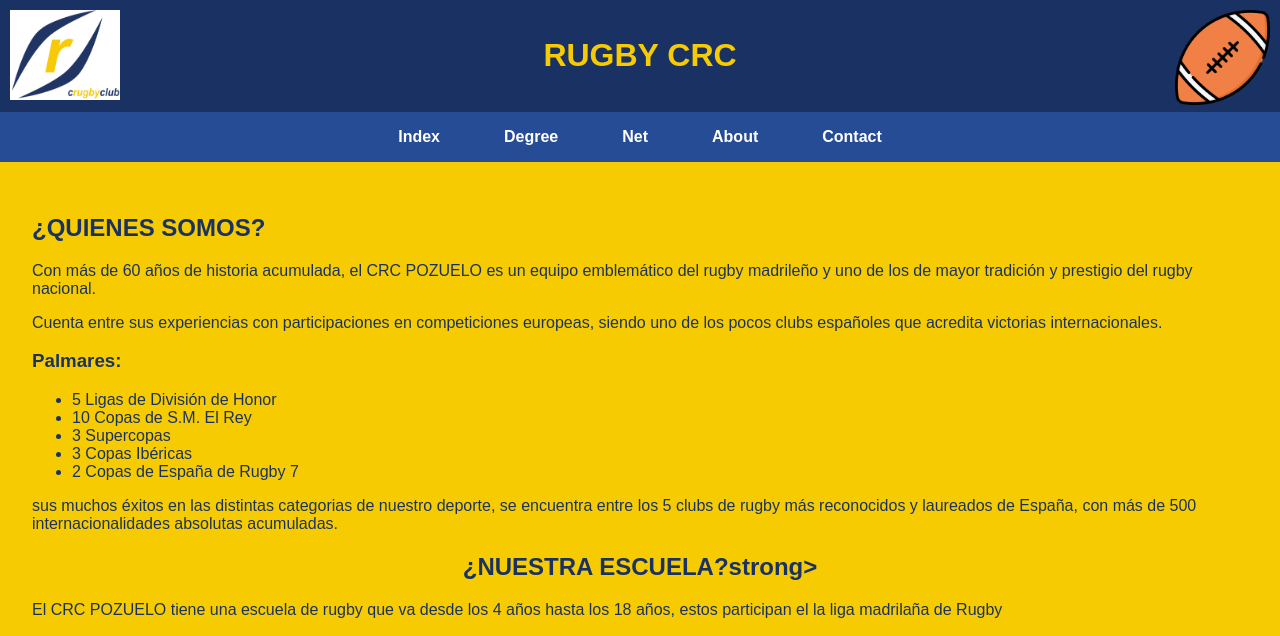
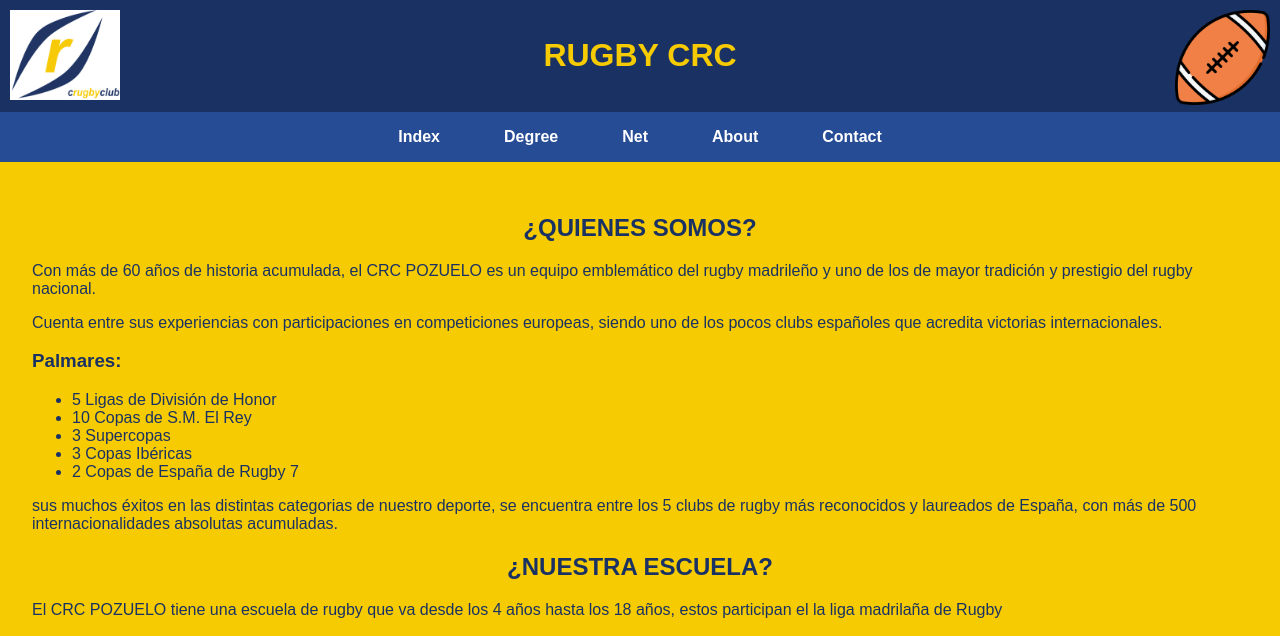
Before and after one commit to Ptamola/PTC_FII, a plain HTML site: page public/rugby.html in a window 1280 px wide. Shown: the top 636 px of the page. Drawn offline with Linux system fonts and the light colour scheme.

Commit message:
Update rugby.html

```diff
--- a/public/rugby.html
+++ b/public/rugby.html
@@ -20,7 +20,7 @@
         <b><a href="../public/contact.html">Contact</a></b>
     </nav>
     <main id="head2">
-        <h2>¿QUIENES SOMOS?</h2>
+        <h2 style="text-align: center;">¿QUIENES SOMOS?</h2>
         <p>Con más de 60 años de historia acumulada, el CRC POZUELO es un equipo emblemático del rugby madrileño y uno de los de mayor tradición y prestigio del rugby nacional.</p>
         <p>Cuenta entre sus experiencias con participaciones en competiciones europeas, siendo uno de los pocos clubs españoles que acredita victorias internacionales.</p>
         <h3>Palmares:</h3>
@@ -32,7 +32,7 @@
             <li> 2 Copas de España de Rugby 7</li>
         </ul>
         <p>sus muchos éxitos en las distintas categorias de nuestro deporte, se encuentra entre los 5 clubs de rugby más reconocidos y laureados de España, con más de 500 internacionalidades absolutas acumuladas.</p>
-    <h2 style="text-align: center;"><strong>¿NUESTRA ESCUELA?</strong>strong></h2>
+    <h2 style="text-align: center;">¿NUESTRA ESCUELA?</h2>
     <p>El CRC POZUELO tiene una escuela de rugby que va desde los 4 años hasta los 18 años, estos participan el la liga madrilaña de Rugby</p>
     <h2 style="text-align: center;">¿DONDE ENCONTRARNOS?</h2>
         <iframe src="https://www.google.com/maps/embed?pb=!1m18!1m12!1m3!1d6074.6865710759!2d-3.8228338007057583!3d40.423396905480175!2m3!1f0!2f0!3f0!3m2!1i1024!2i768!4f13.1!3m3!1m2!1s0xd41866d90d1cc8d%3A0xeb6813ae3d8e663c!2sValle%20de%20las%20Ca%C3%B1as%20Ciudad%20Deportiva!5e0!3m2!1ses!2sar!4v1735412116492!5m2!1ses!2sar" width="600" height="450" style="border:0;" allowfullscreen="" loading="lazy" referrerpolicy="no-referrer-when-downgrade"></iframe>
```
